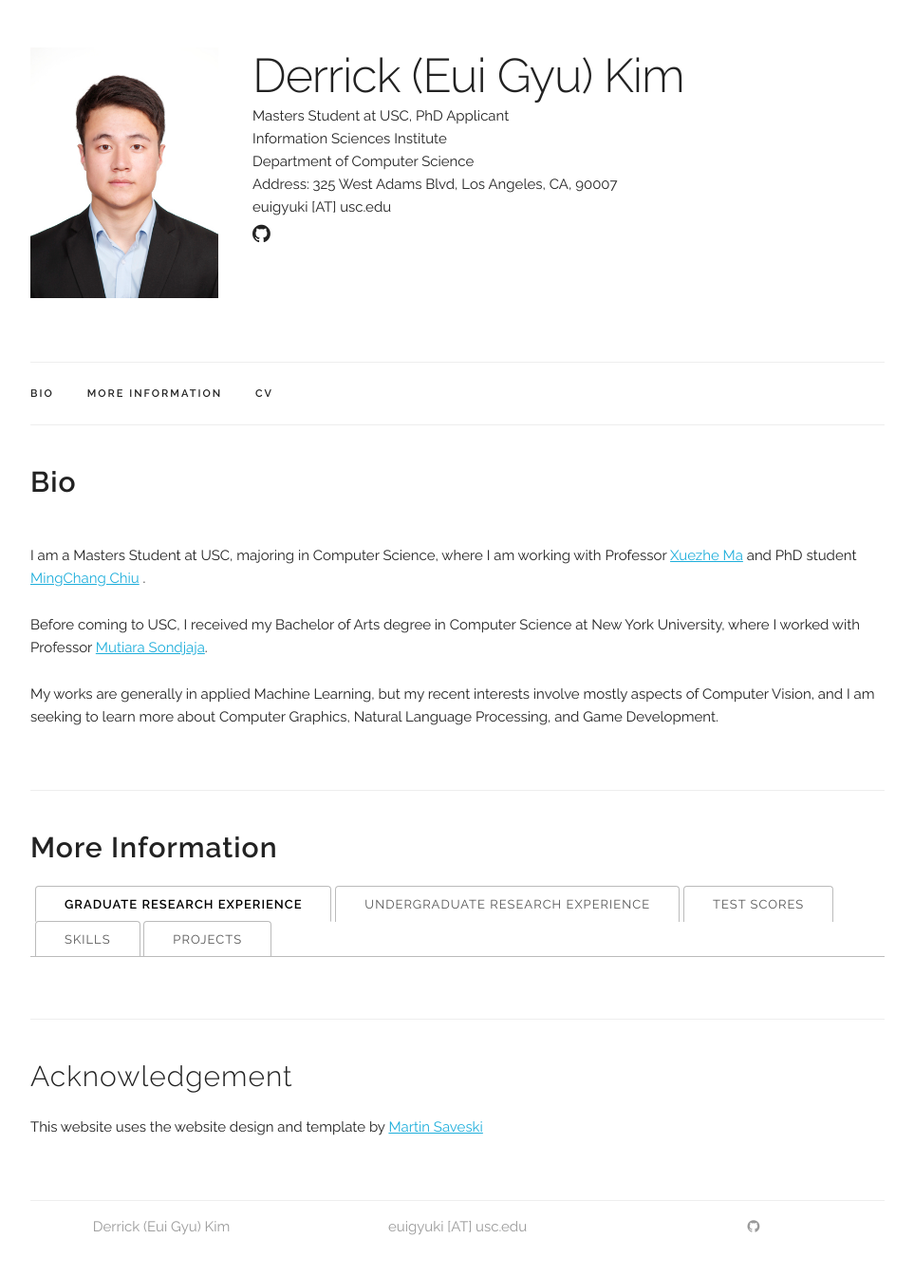
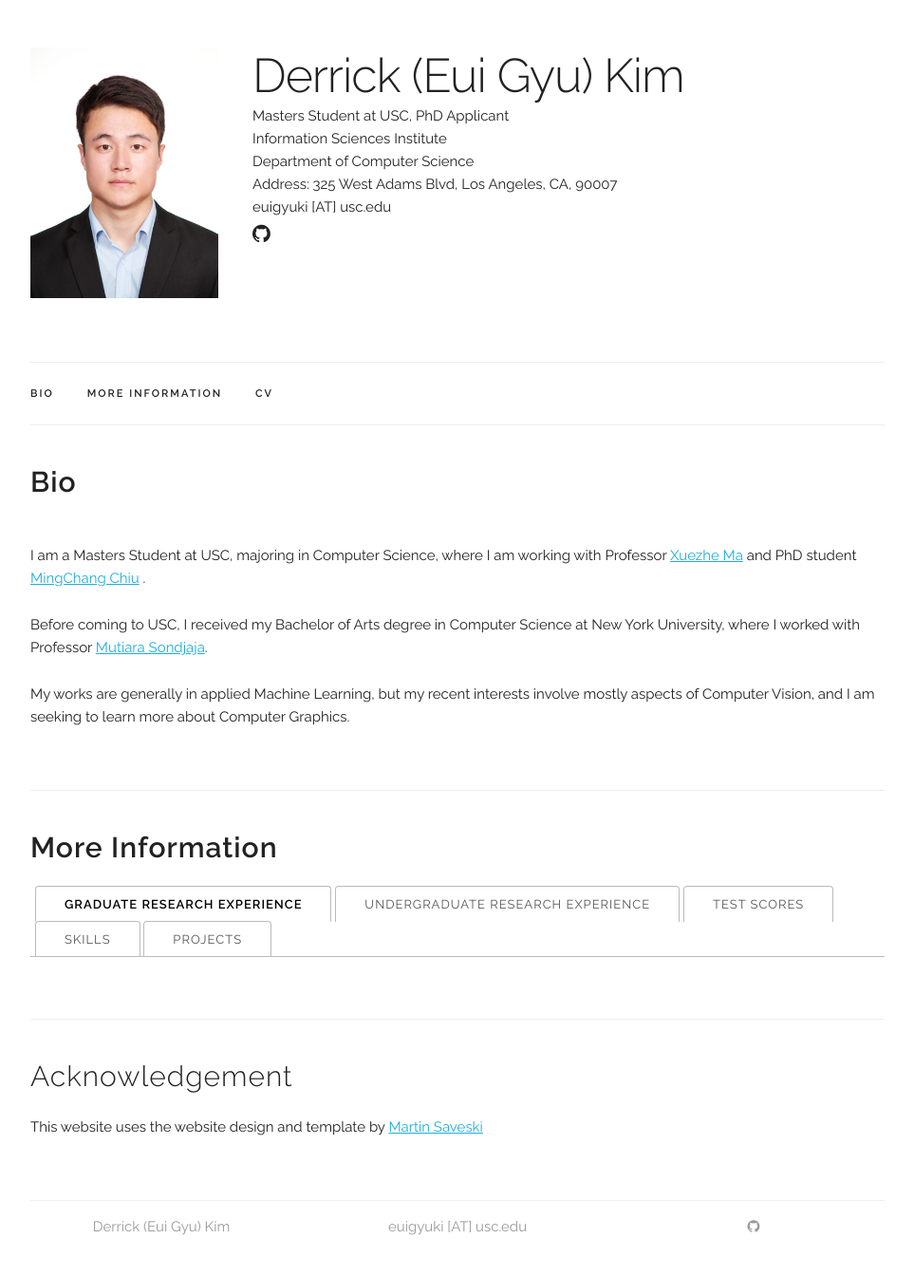
Before and after one commit to euigyuki/euigyuki.github.io, a Jekyll site: the page built from index.html, in a window 1280 px wide. Shown: the whole page at 95% size, without its empty margins (158-1121 px from the left). Built offline with Jekyll 4.4.1, drawn with Linux system fonts in a browser that asks for light colours.

Commit message:
updated website

```diff
--- a/_data/main_info.yaml
+++ b/_data/main_info.yaml
@@ -7,5 +7,4 @@ affiliation2: "Department of Computer Science"
 affiliation3: "University of Southern California"
 address: "325 West Adams Blvd, Los Angeles, CA, 90007"
 github: "https://github.com/euigyuki"
-twitter: "https://github.com/egk265"
 resume: "/assets/CV.pdf"
--- a/_data/publications.yaml
+++ b/_data/publications.yaml
@@ -1,5 +1,5 @@
 papers:
-  - title: "Apollo: An Adaptive Parameter-wise Diagonal Quasi-Newton Method for Nonconvex Stochastic Optimization"
+  - title: "Solving SVM using IPM"
     authors: "<b>Derrick Eui Gyu Kim</b>"
     venue: "Preprint"
     paper_pdf: "https://arxiv.org/abs/2009.13586"
--- a/index.html
+++ b/index.html
@@ -15,7 +15,7 @@ title: Home
 
   </p>
   <p>My works are generally in applied Machine Learning, but my recent interests involve mostly aspects of Computer Vision,
-    and I am seeking to learn more about Computer Graphics, Natural Language Processing, and Game Development.
+    and I am seeking to learn more about Computer Graphics.
   </p>
 
 
```
